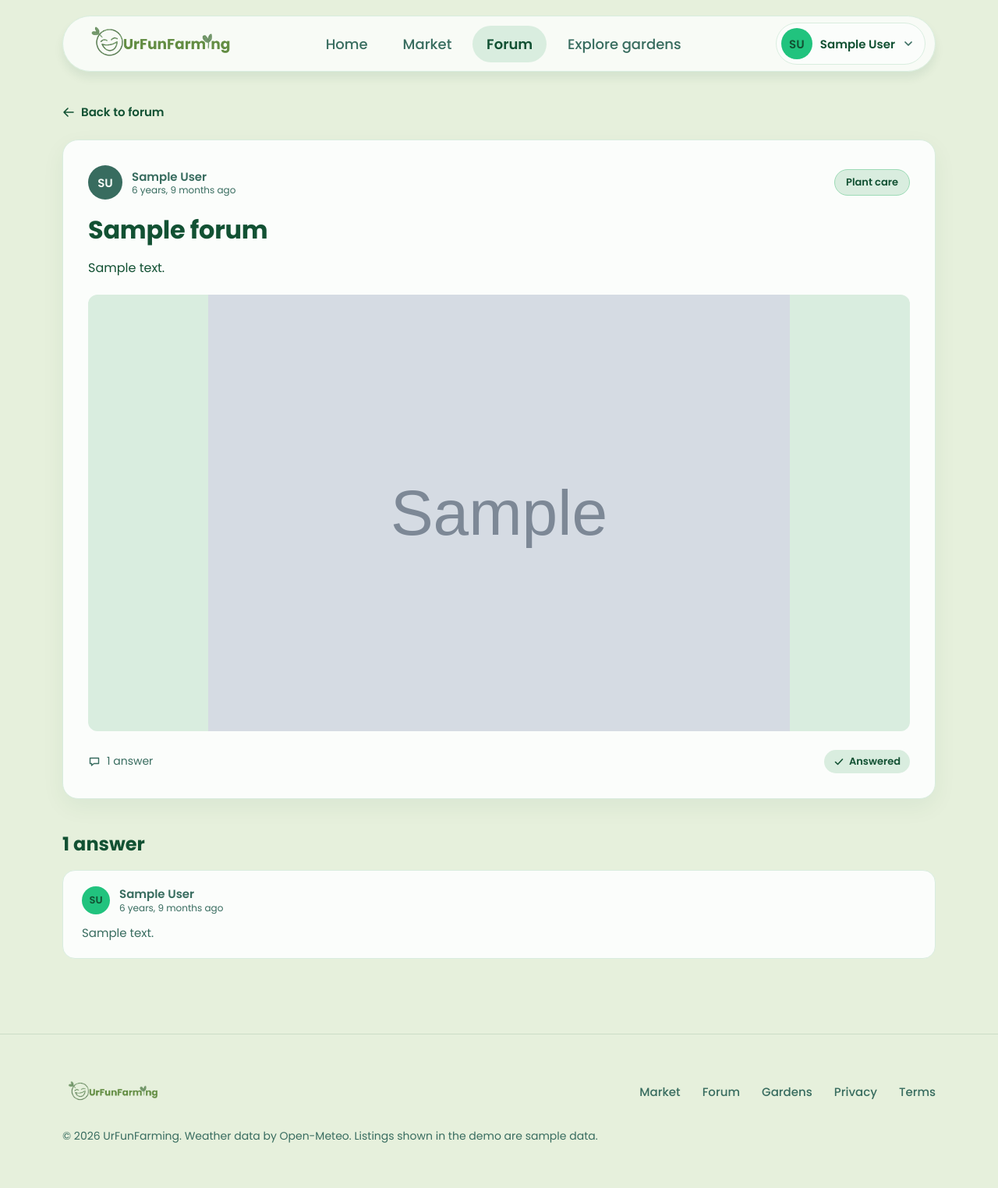
After one commit to paramitasan/urFunFarming, a Django app: page /forum/1/ in a window 1280 px wide. The commit adds this page. Shown: the whole page at 78% size. Run offline with Django 5.2, Linux system fonts and the light colour scheme; a user stored in the database is signed in; tables that the repository leaves empty hold one stand-in row (values such as "Sample post"); grey boxes marked "Sample" are stand-in pictures; some libraries are stand-ins or nearby versions.

Commit message:
feat: add forum detail view, url, and template (with css)

```diff
--- a/forum/urls.py
+++ b/forum/urls.py
@@ -6,4 +6,5 @@ app_name = "forum"
 
 urlpatterns = [
     path("", views.forum_list, name="forum_list"),
+    path("<int:pk>/", views.forum_detail, name="forum_detail"),
 ]
--- a/forum/views.py
+++ b/forum/views.py
@@ -1,5 +1,6 @@
-from django.shortcuts import render
+from django.shortcuts import render, get_object_or_404
 from django.db.models import Count
+from django.contrib.auth.decorators import login_required
 
 from .models import Forum
 
@@ -25,3 +26,18 @@ def forum_list(request):
         "all_count": sum(counts.values()),
     }
     return render(request, "forum/forum_list.html", context)
+
+# Visitors only see titles on the list page, viewing full discussion requires login.
+@login_required
+def forum_detail(request, pk):
+    forum = get_object_or_404(
+        Forum.objects.select_related("author__profile"),
+        pk=pk,
+    )
+    replies = forum.replies.select_related("author__profile")
+
+    context = {
+        "forum": forum,
+        "replies": replies,
+    }
+    return render(request, "forum/forum_detail.html", context)
--- /dev/null
+++ b/static/forum/css/forum_detail.css
@@ -0,0 +1,159 @@
+/* Forum detail page. Loads after forum.css, which provides the avatar, chip and variables. */
+
+.forum-back {
+    display: inline-flex;
+    align-items: center;
+    gap: 8px;
+    font-size: 15px;
+    font-weight: 600;
+    line-height: normal;
+    color: var(--color-forest);
+}
+
+.forum-back:hover {
+    text-decoration: underline;
+    text-underline-offset: 4px;
+}
+
+.forum-back:focus-visible {
+    outline: 2px solid var(--color-forest);
+    outline-offset: 4px;
+}
+
+/* The question */
+
+.forum-post {
+    margin-top: 20px;
+    padding: 32px;
+    background-color: var(--color-surface);
+    border: 1px solid var(--color-band);
+    border-radius: 20px;
+    box-shadow: 0 10px 30px rgba(18, 81, 51, 0.06);
+}
+
+.forum-post-title {
+    margin-top: 20px;
+    font-size: 32px;
+    font-weight: 700;
+    line-height: 1.2;
+    letter-spacing: -0.3px;
+    color: var(--color-forest);
+    overflow-wrap: anywhere;
+}
+
+.forum-post-body {
+    margin-top: 16px;
+    font-size: 16px;
+    line-height: 1.7;
+    color: var(--color-forest);
+    overflow-wrap: anywhere;
+}
+
+.forum-post-body p + p,
+.answer-body p + p {
+    margin-top: 12px;
+}
+
+/* Shows the whole photo. The list page crops it; this page never does. */
+.forum-detail-image {
+    display: block;
+    width: 100%;
+    height: auto;
+    max-height: 70vh;
+    margin-top: 20px;
+    border-radius: 12px;
+    background-color: var(--color-band);
+    object-fit: contain;
+}
+
+.forum-post-foot {
+    display: flex;
+    align-items: center;
+    justify-content: space-between;
+    gap: 12px;
+    margin-top: 24px;
+}
+
+.forum-post-foot .forum-card-foot {
+    margin-top: 0;
+}
+
+.forum-answered {
+    display: inline-flex;
+    align-items: center;
+    gap: 6px;
+    padding: 5px 12px;
+    background-color: var(--color-band);
+    border-radius: 999px;
+    font-size: 13px;
+    font-weight: 600;
+    line-height: normal;
+    color: var(--color-forest);
+}
+
+/* Answers */
+
+.forum-answers {
+    margin-top: 40px;
+}
+
+.forum-answers h2 {
+    font-size: 24px;
+    font-weight: 700;
+    line-height: normal;
+    color: var(--color-forest);
+}
+
+.answer-list {
+    display: flex;
+    flex-direction: column;
+    gap: 16px;
+    margin-top: 16px;
+}
+
+.answer-card {
+    padding: 20px 24px;
+    background-color: var(--color-surface);
+    border: 1px solid var(--color-band);
+    border-radius: 16px;
+}
+
+.forum-avatar-sm {
+    width: 36px;
+    height: 36px;
+    background-color: var(--color-accent);
+    font-size: 13px;
+    color: var(--color-forest);
+}
+
+.answer-body {
+    margin-top: 12px;
+    font-size: 15px;
+    line-height: 1.65;
+    color: var(--color-deep);
+    overflow-wrap: anywhere;
+}
+
+.answers-empty {
+    padding: 32px 24px;
+    background-color: var(--color-surface);
+    border: 1px dashed var(--color-field);
+    border-radius: 16px;
+    font-size: 15px;
+    text-align: center;
+    color: var(--color-deep);
+}
+
+@media (max-width: 639px) {
+    .forum-post {
+        padding: 20px;
+    }
+
+    .forum-post-title {
+        font-size: 26px;
+    }
+
+    .answer-card {
+        padding: 16px;
+    }
+}
--- /dev/null
+++ b/templates/forum/forum_detail.html
@@ -0,0 +1,87 @@
+{% extends "base.html" %}
+{% load static %}
+
+{% block title %}{{ forum.title }} - UrFunFarming{% endblock title %}
+
+{% block head %}
+<link rel="stylesheet" href="{% static 'forum/css/forum.css' %}">
+<link rel="stylesheet" href="{% static 'forum/css/forum_detail.css' %}">
+<script defer src="{% static 'forum/js/forum.js' %}"></script>
+{% endblock head %}
+
+{% block content %}
+<div class="container forum-page">
+
+    <a class="forum-back" href="{% url 'forum:forum_list' %}">
+        <svg width="16" height="16" viewBox="0 0 16 16" fill="none" aria-hidden="true">
+            <path d="M14 8H2M7 3L2 8l5 5" stroke="currentColor" stroke-width="1.6" stroke-linecap="round" stroke-linejoin="round"/>
+        </svg>
+        Back to forum
+    </a>
+
+    <article class="forum-post">
+
+        <div class="forum-card-top">
+            <span class="forum-avatar" aria-hidden="true">{% firstof forum.author.profile.initials forum.author.username|slice:":2"|upper %}</span>
+            <div class="forum-author">
+                <span class="forum-author-name">{% firstof forum.author.profile.display_name forum.author.username %}</span>
+                <time datetime="{{ forum.created_at|date:'c' }}">{{ forum.created_at|timesince }} ago</time>
+            </div>
+            <span class="forum-chip">{{ forum.get_topic_display }}</span>
+            {# TODO: Edit / Delete menu for the author goes here (edit and delete slice) #}
+        </div>
+
+        <h1 class="forum-post-title">{{ forum.title }}</h1>
+
+        <div class="forum-post-body">{{ forum.description|linebreaks }}</div>
+
+        {% if forum.image %}
+        <img class="forum-detail-image" src="{{ forum.image.url }}" alt="Photo attached to this question">
+        {% endif %}
+
+        {# TODO: weather context for this question goes here (planting and weather slice) #}
+
+        <div class="forum-post-foot">
+            <div class="forum-card-foot">
+                <svg width="16" height="16" viewBox="0 0 16 16" fill="none" aria-hidden="true">
+                    <path d="M2.5 3.5h11v7h-6l-3 2.5v-2.5h-2z" stroke="currentColor" stroke-width="1.4" stroke-linejoin="round"/>
+                </svg>
+                <span>{{ replies|length }} answer{{ replies|length|pluralize }}</span>
+            </div>
+            {% if replies %}
+            <span class="forum-answered">
+                <svg width="14" height="14" viewBox="0 0 14 14" fill="none" aria-hidden="true">
+                    <path d="M2.5 7.5l3 3 6-6.5" stroke="currentColor" stroke-width="1.6" stroke-linecap="round" stroke-linejoin="round"/>
+                </svg>
+                Answered
+            </span>
+            {% endif %}
+        </div>
+
+    </article>
+
+    {# TODO: "Your answer" box goes here (replies slice) #}
+
+    <section class="forum-answers" aria-labelledby="answers-heading">
+        <h2 id="answers-heading">{{ replies|length }} answer{{ replies|length|pluralize }}</h2>
+
+        <div class="answer-list">
+            {% for reply in replies %}
+            <article class="answer-card">
+                <div class="forum-card-top">
+                    <span class="forum-avatar forum-avatar-sm" aria-hidden="true">{% firstof reply.author.profile.initials reply.author.username|slice:":2"|upper %}</span>
+                    <div class="forum-author">
+                        <span class="forum-author-name">{% firstof reply.author.profile.display_name reply.author.username %}</span>
+                        <time datetime="{{ reply.created_at|date:'c' }}">{{ reply.created_at|timesince }} ago</time>
+                    </div>
+                </div>
+                <div class="answer-body">{{ reply.body|linebreaks }}</div>
+            </article>
+            {% empty %}
+            <p class="answers-empty">No answers yet.</p>
+            {% endfor %}
+        </div>
+    </section>
+
+</div>
+{% endblock content %}
--- a/templates/forum/forum_list.html
+++ b/templates/forum/forum_list.html
@@ -73,13 +73,12 @@
                         <span class="forum-chip">{{ forum.get_topic_display }}</span>
                     </div>
 
-                    {# TODO: link the title to the detail page once forum:detail exists #}
-                    <h3 class="forum-title"><a href="#">{{ forum.title }}</a></h3>
+                    <h3 class="forum-title"><a href="{% url 'forum:forum_detail' forum.pk %}">{{ forum.title }}</a></h3>
 
                     {% if user.is_authenticated %}
                     <p class="forum-excerpt">
                         {{ forum.description|truncatechars:400|linebreaksbr }}
-                        {% if forum.description|length > 400 %}<a class="forum-more" href="#">Read more</a>{% endif %}
+                        {% if forum.description|length > 400 %}<a class="forum-more" href="{% url 'forum:forum_detail' forum.pk %}">Read more</a>{% endif %}
                     </p>
                     {% if forum.image %}
                     <img class="forum-image" src="{{ forum.image.url }}" alt="Photo attached to this question" loading="lazy">
```
